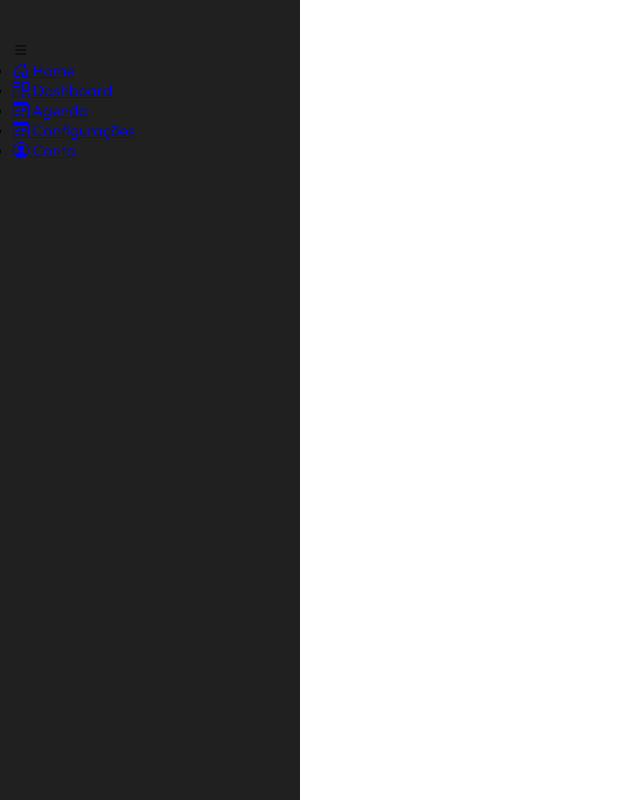
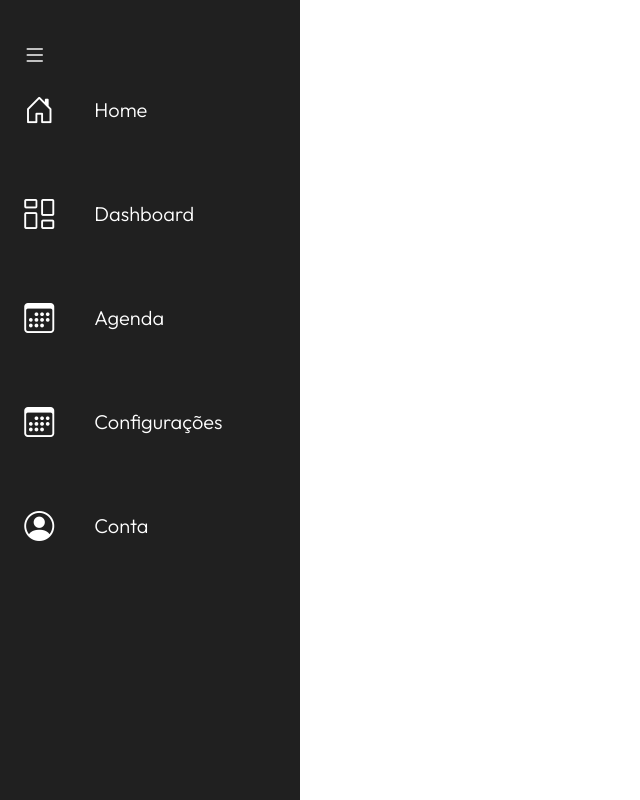
Before and after one commit to Humberto-Meireles/menu-lateral, a plain HTML site: page index.html in a window 1280 px wide. Shown: the whole page, without its empty margins (0-640 px from the left). Drawn offline with nearby package versions, Linux system fonts and the light colour scheme.

Commit message:
feat: style menu itens, icons and names

```diff
--- a/style.css
+++ b/style.css
@@ -17,3 +17,37 @@ nav.menu-lateral {
   background-color: #202020;
   padding: 40px 0 40px 1%;
 }
+
+.btn-expandir {
+  width: 100%;
+  padding-left: 10px;
+}
+
+.btn-expandir > i {
+  color: #fff;
+  font-size: 24px;
+  cursor: pointer;
+}
+
+ul {
+  height: 100%;
+  list-style-type: none;
+}
+
+ul li.item-menu a {
+  color: white;
+  text-decoration: none;
+  font-size: 20px;
+  padding: 20px 4%;
+  display: flex;
+  margin-bottom: 20px;
+  line-height: 40px;
+}
+
+ul li.item-menu a .txt-link {
+  margin-left: 40px;
+}
+
+ul li.item-menu a .icon > i {
+  font-size: 30px;
+}
```
